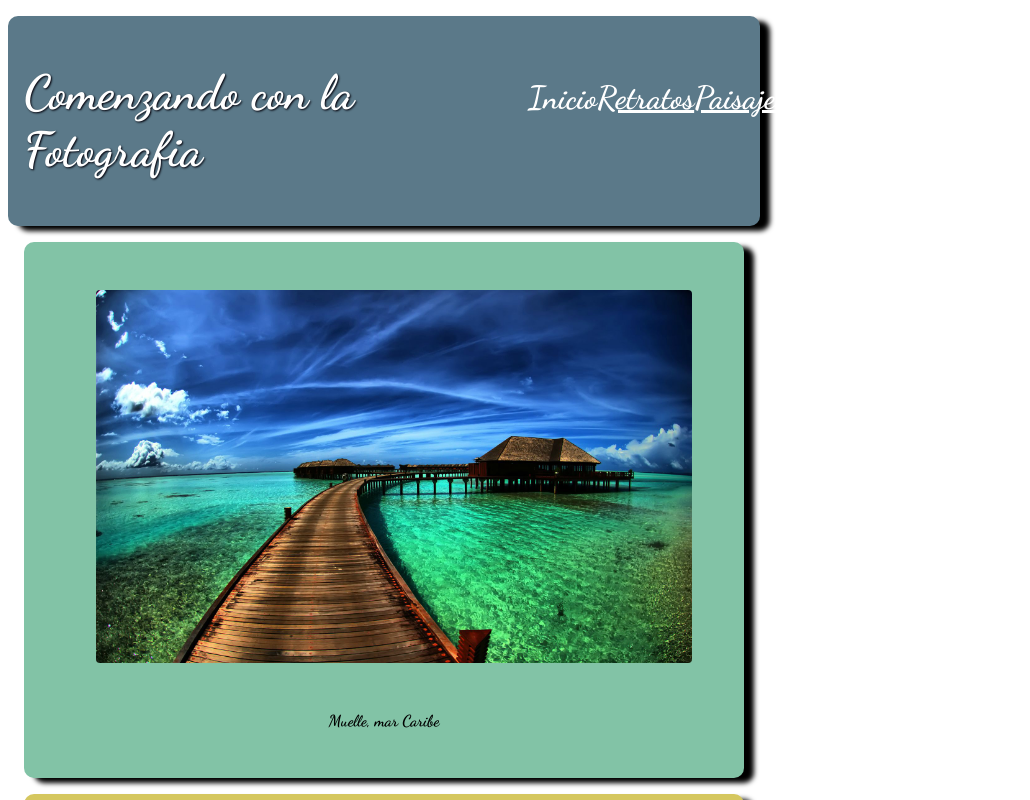
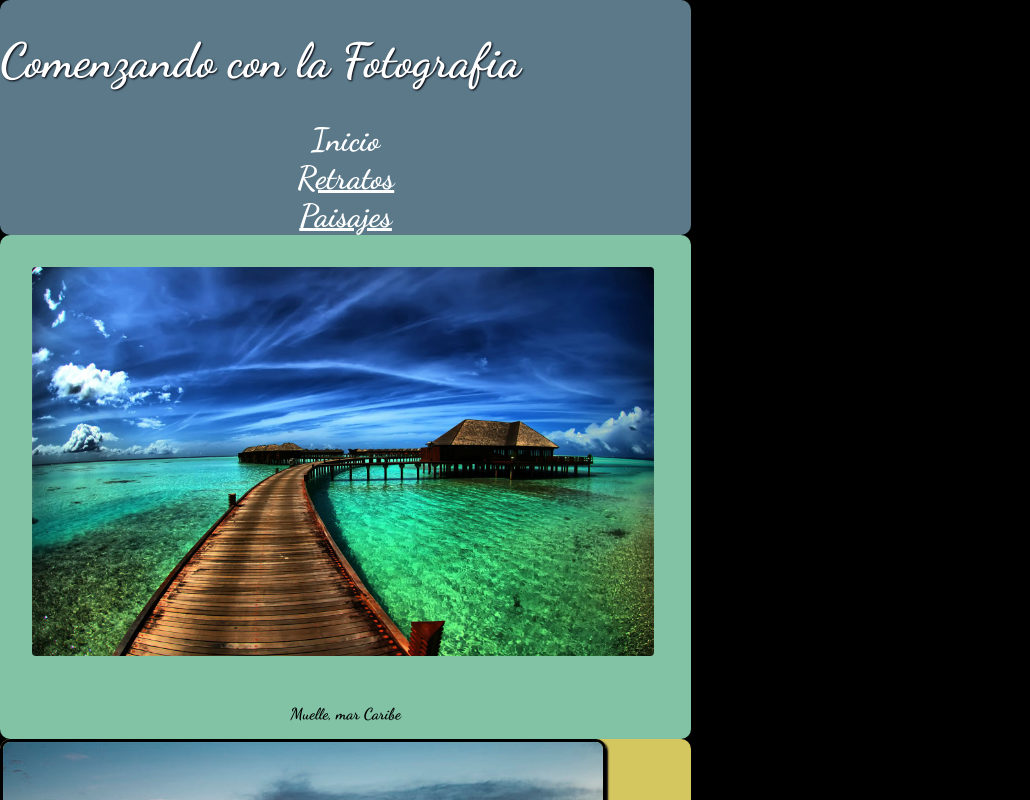
Before and after one commit to caritonaranjo/examen-css, a plain HTML site: page index.html in a window 768 px wide. Shown: the top 800 px of the page, 1030 px wide, since content can reach past the window. Drawn offline with Linux system fonts and the light colour scheme.

Commit message:
versión movil 1.0

```diff
--- a/css/style.css
+++ b/css/style.css
@@ -1,6 +1,14 @@
 @font-face{
 	font-family: "DancingScript-Bold";
 	src:url(DancingScript-Bold.ttf);
+}
+body{
+	background-color: black;
+	width: 90%;
+	display: flex;
+	flex-direction: column;
+	align-items: stretch;
+	margin-left: 3em;
 }
 
 header{
@@ -9,11 +17,10 @@ header{
 	align-content: space-around;
 	align-items: baseline;
 	background-color: #5b7989;
-	margin: 1em auto;
+	margin:0;
 	border-radius: 10px;
 	font-family:"DancingScript-Bold";
 	justify-content: space-between;
-	padding: 1em;
 	box-shadow: 10px 5px 5px black;
 
 }
@@ -46,33 +53,38 @@ a.active{
 }
 section{
 	background-color: #82c3a6;
-	margin: 1em;
-	padding: 1em;
+	margin: 0;
 	border-radius: 10px;
 	box-shadow: 10px 5px 5px black;
+	width: 100%;
 
 
 
 }
 #contenido figure img{
 	display: flex;
-	flex-flow: row;
-	width: 98%;
-	margin: 1em auto;
-	padding: 1em;
+	width:98%;
+	margin: 1em;
+	padding:1em;
+
+
+
 }
-.imagen1{
+.imagen1 {
 	border-radius: 20px;
+	justify-content: center;
+	width: 100%
+
 
 }
 .contenido {
 	display: flex;
 	flex-flow: row wrap;
 	justify-content: space-between;
-	width: 98%;
-	margin: 1em auto;
-	padding: 1em;
+	width: 100%;
+	margin: 0;
 	box-shadow: 10px 5px 5px black;
+	background-color:  #d5c75f;
 }
 .imagen img{
 	width: 500px;
@@ -90,7 +102,6 @@ figcaption{
 #imagenes2 {
 	display: flex;
 	flex-direction: row;
-	border: 1em;
 	background-color:  #d5c75f;
 	justify-content: center;
 	box-shadow: 10px 5px 5px black;
@@ -125,9 +136,8 @@ filter: grayscale(100%);
 
 footer{
 	background-color: #C6d5c5;
-	margin: 1em auto;
-	padding: 1em;
-	width: 98%;
+	margin: 0;
+	width: 100%;
 	font-family: "DancingScript-Bold";
 	color:black;
 	border-radius: 0 0 10px 10px;
@@ -150,9 +160,66 @@ div{
 	margin-top: 1px;
 	text-align: left;
 	font-weight: bold;
-	font-size: 2em
+	font-size: 1.5em
 }
 footer a img{
 	vertical-align: middle;
 	padding: 1em
+
 }
+
+@media (max-width: 1200px) and (min-width: 400px) {
+	body {
+		display: flex;
+		flex-direction: column;
+		background-color: black;
+		max-width: 96%;
+    	padding: 0;
+   		margin: 0 !important;
+    	overflow-x: hidden !important;
+	}
+
+	img {
+		max-width: 100%;
+	}
+
+	#contenido figure img{
+		max-width: 90%
+	}
+
+	section{
+		max-width: 100%
+	}
+	header{
+		max-width: 100%;
+		flex-direction: column;
+
+
+	}
+	footer{
+		max-width: 100%;
+		display: flex;
+		flex-direction: column;
+		align-items: stretch;
+	}
+	header nav{
+		width: 0;
+		flex-direction: column;
+		align-items: center;
+		width: 100%;
+	}
+	#imagenes2{
+		flex-direction: column;
+		margin: auto
+	}
+	#imagenes2 img{
+		align-items: center;
+	}
+
+	figure {
+		-webkit-margin-before: 0;
+	    -webkit-margin-after: 0;
+	    -webkit-margin-start: 0;
+	    -webkit-margin-end: 0;
+	}
+}
```
Also changed, not shown: index.html (+0 -1 lines).
